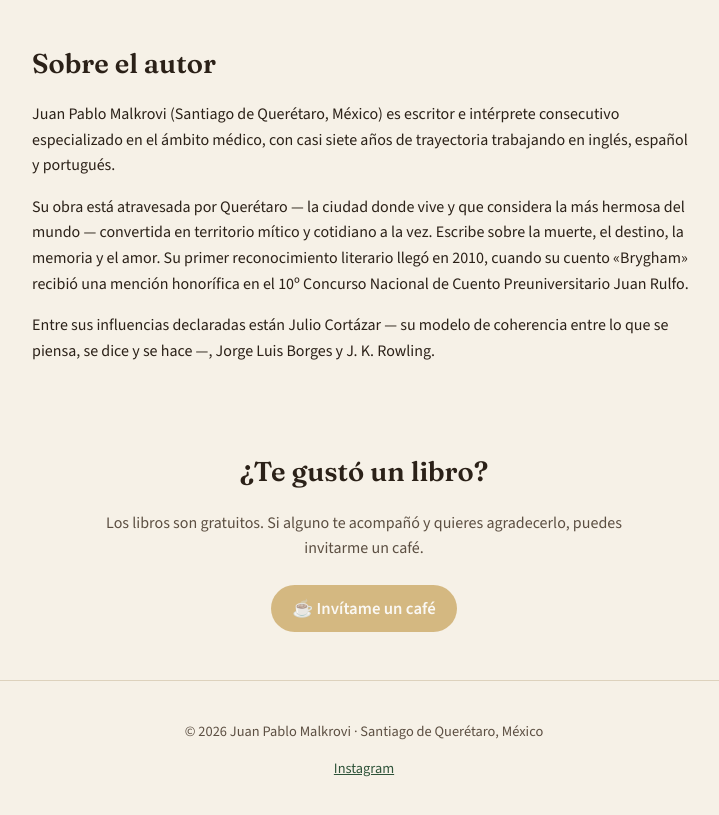
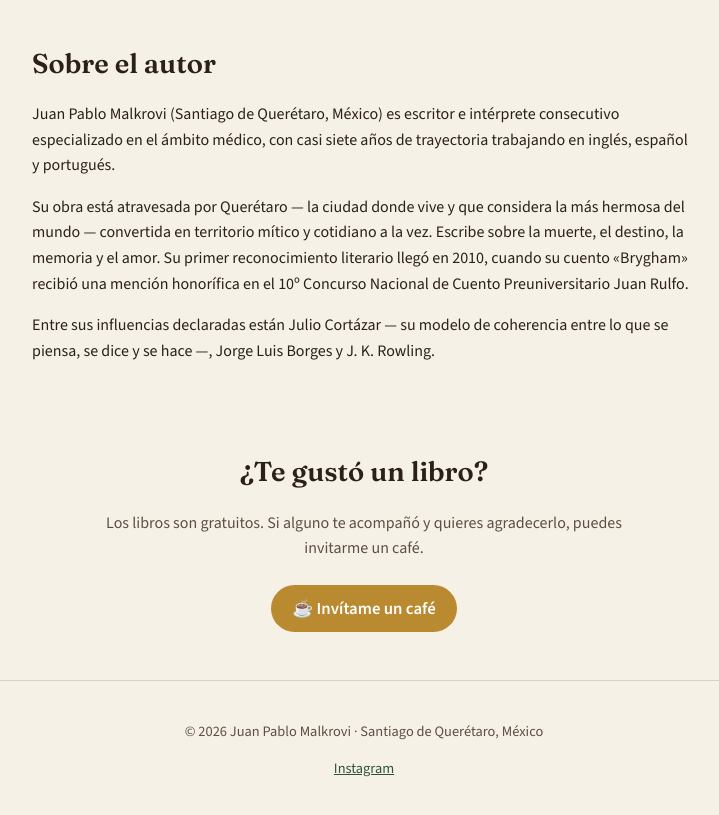
Before and after one commit to jpmalkrovi91-sketch/libros, a plain HTML site: page index.html in a window 1280 px wide. Shown: the part 995-1810 px from the top of the page, without its empty margins (276-995 px from the left). Drawn offline with nearby package versions, Linux system fonts and the light colour scheme.

Commit message:
Botón de café activo: Buy Me a Coffee

```diff
--- a/index.html
+++ b/index.html
@@ -77,13 +77,11 @@
     <h2>¿Te gustó un libro?</h2>
     <p>Los libros son gratuitos. Si alguno te acompañó y quieres agradecerlo, puedes invitarme un café.</p>
     <!-- ==========================================================
-         BOTÓN DE CAFÉ
-         Cuando tengas tu enlace de Buy Me a Coffee, pégalo aquí:
-         cambia el href="#" por tu dirección, por ejemplo:
-         href="https://www.buymeacoffee.com/tuusuario"
-         y quita la clase «pendiente» del enlace.
+         BOTÓN DE CAFÉ — ACTIVO desde el 23 de noviembre de 2026.
+         Apunta a tu página de Buy Me a Coffee. Si algún día cambia
+         tu usuario, basta con cambiar la dirección de este href.
          ========================================================== -->
-    <a class="boton-cafe pendiente" href="#" aria-disabled="true">☕ Invítame un café</a>
+    <a class="boton-cafe" href="https://www.buymeacoffee.com/juanpablomalkrovi" target="_blank" rel="noopener">☕ Invítame un café</a>
   </section>
 
 </main>
--- a/script.js
+++ b/script.js
@@ -3,8 +3,9 @@
 // JavaScript mínimo, pensado para leerse y editarse fácil.
 //
 // Hoy hace una sola cosa: los botones con clase «pendiente»
-// (descargas que llegan en diciembre y el botón de café)
-// muestran un aviso amable si alguien logra pulsarlos.
+// (las descargas que llegan en diciembre) muestran un aviso
+// amable si alguien logra pulsarlos. El botón de café ya está
+// activo y no lleva esa clase.
 // Cuando actives un enlace real, quita la clase «pendiente»
 // de ese botón en el HTML y este archivo no necesita cambios.
 // ==========================================================
```
